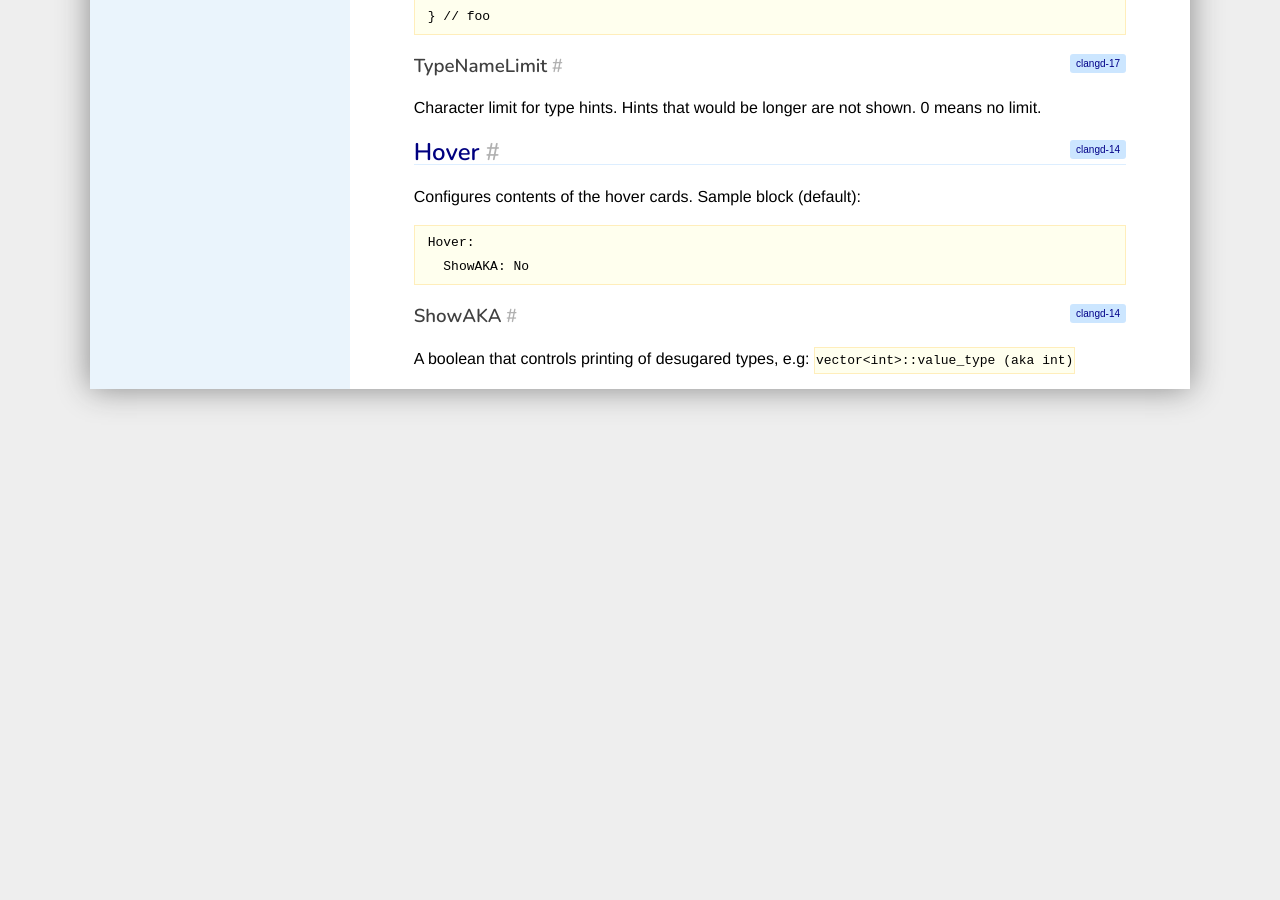
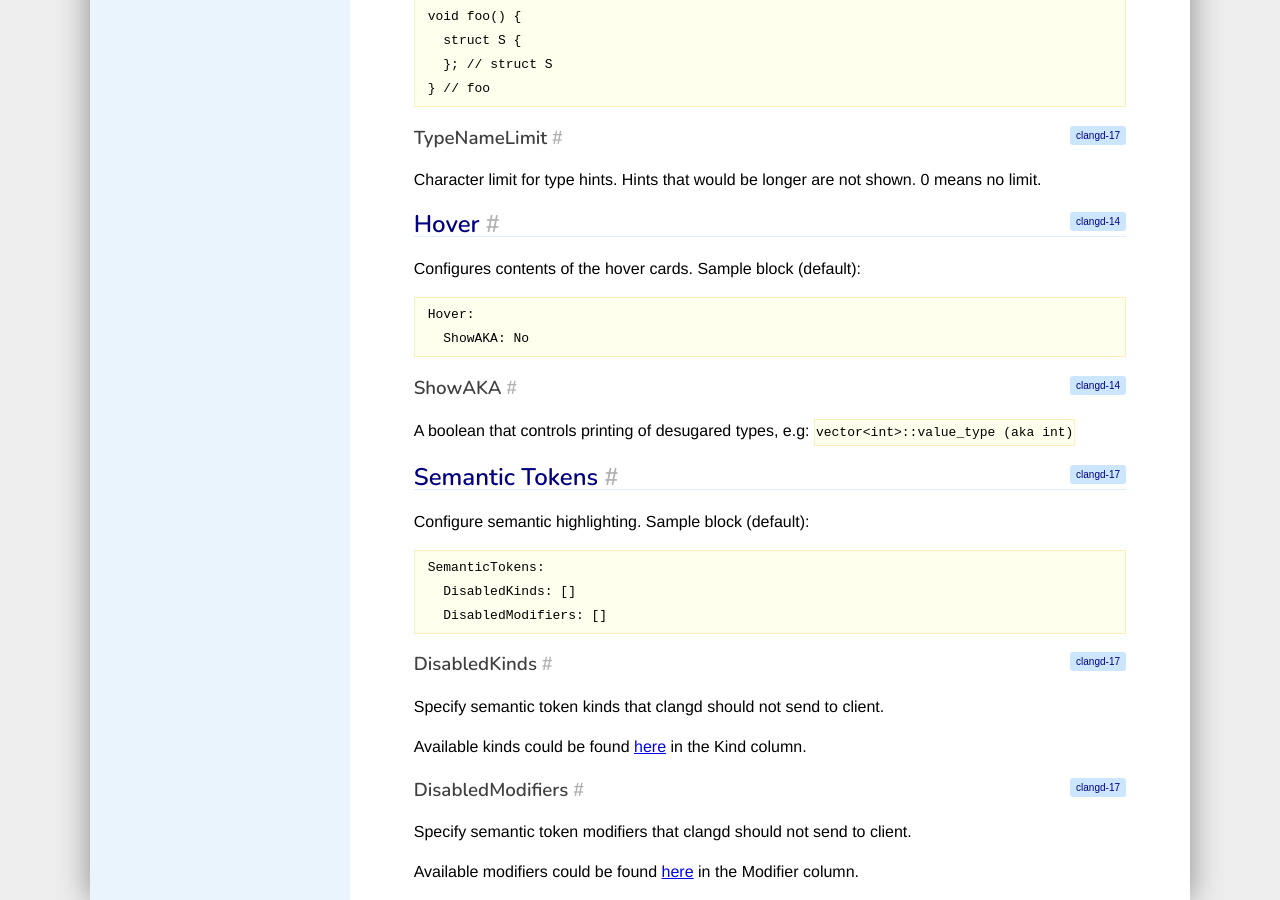
Before and after one commit to llvm/clangd-www, a Jekyll site: the page built from config.md, in a window 1280 px wide and 900 px high, scrolled down 8063 px. Built offline with Jekyll 4.4.1, drawn with Linux system fonts in a browser that asks for light colours; our own code applies the rules of GitHub Pages for plain Markdown files; some of the changed text lies outside the part shown.

Commit message:
Add documentation for semantic token kinds and modifiers
Also document the available config options related to semantic tokens

````diff
--- a/config.md
+++ b/config.md
@@ -380,3 +380,28 @@ Hover:
 
 A boolean that controls printing of desugared types, e.g:
 `vector<int>::value_type (aka int)`
+
+## Semantic Tokens
+{:.v17}
+
+Configure semantic highlighting. Sample block (default):
+
+```yaml
+SemanticTokens:
+  DisabledKinds: []
+  DisabledModifiers: []
+```
+
+### DisabledKinds
+{:.v17}
+
+Specify semantic token kinds that clangd should not send to client.
+
+Available kinds could be found [here](features#kinds) in the Kind column.
+
+### DisabledModifiers
+{:.v17}
+
+Specify semantic token modifiers that clangd should not send to client.
+
+Available modifiers could be found [here](features#modifiers) in the Modifier column.
````
Also changed, not shown: features.md (+76 -0 lines), screenshots/semantic_highlight.png (added).
